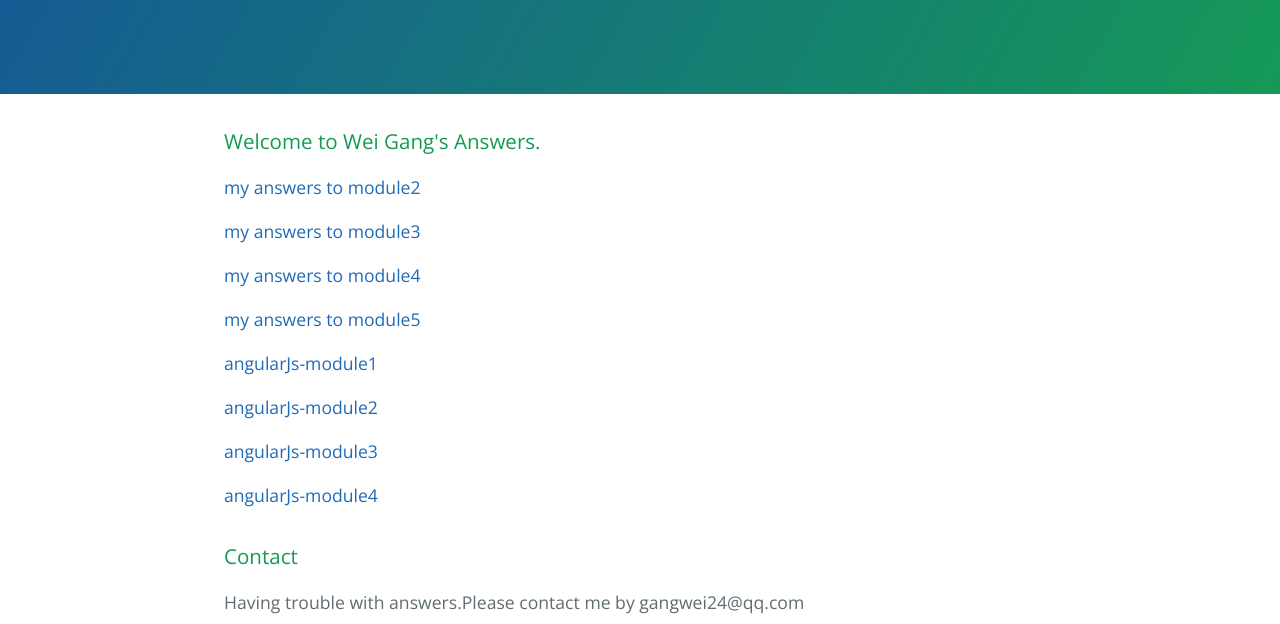
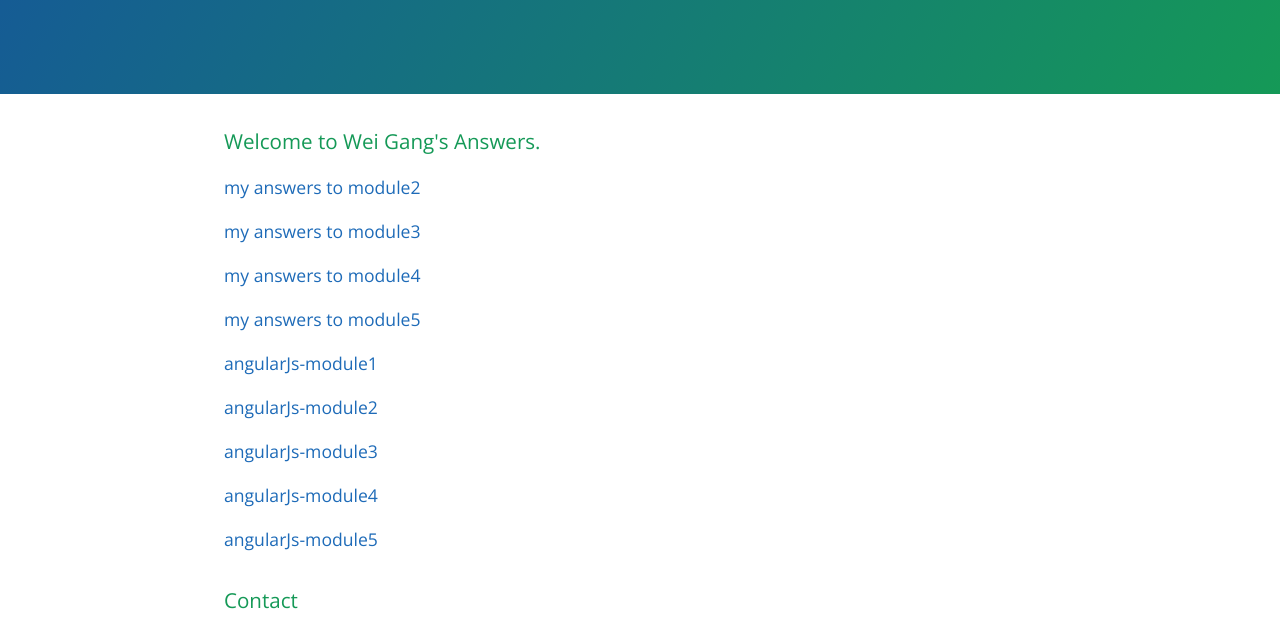
Before and after one commit to seigercom/coursera-test, a plain HTML site: page index.html in a window 1280 px wide. Shown: the part 176-800 px from the top of the page. Drawn offline with nearby package versions, Linux system fonts and the light colour scheme.

Commit message:
Update index.html

```diff
--- a/index.html
+++ b/index.html
@@ -43,6 +43,9 @@
 <p>
   <a href='angularJs-module4/index.html'>angularJs-module4</a>
 </p>
+<p>
+  <a href='angularJs-module5/index.html'>angularJs-module5</a>
+</p>
 <h3>
 <a id="support-or-contact" class="anchor" href="#support-or-contact" aria-hidden="true"><span aria-hidden="true" class="octicon octicon-link"></span></a>Contact</h3>
 
```
